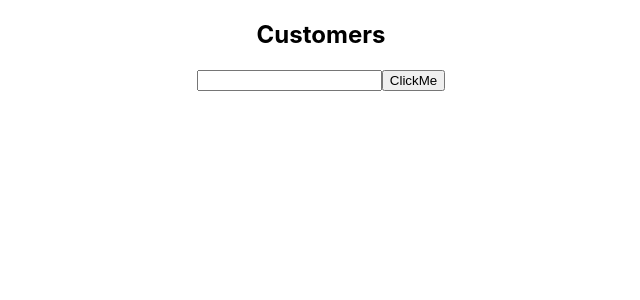
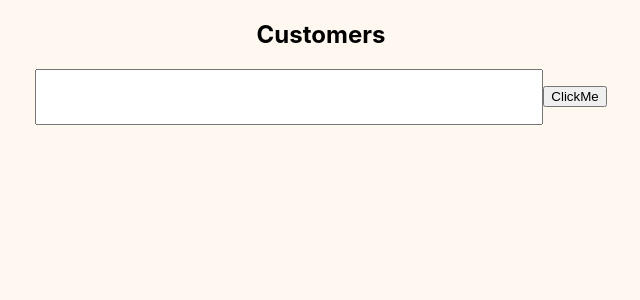
Before and after one commit to NehemiahK/poc, a React (Create React App) app in the folder client/: page / in a window 1280 px wide. Shown: the top 300 px of the page, without its empty margins (319-959 px from the left). Built offline with nearby package versions, Linux system fonts and the light colour scheme.

Commit message:
Update customers.css
Adding some styling

```diff
--- a/client/src/components/customers/customers.css
+++ b/client/src/components/customers/customers.css
@@ -1,3 +1,21 @@
+body {
+  background-color: #FFF8F0;
+  max-width: 100%;
+}
+
+.header {
+  background-color: #92140C;
+  background: url("https://png.pngtree.com/element_pic/00/16/09/1257d6b36eebd4f.jpg") repeat;
+  top: 0;
+  width: 100%;
+  display: flex;
+  justify-content: space-between;
+  color: #111D4A;
+  flex-direction: column;
+  padding: 60px 0;
+  align-items: center;
+}
+
 ul {
   list-style: none;
   padding: 0;
@@ -5,34 +23,47 @@ ul {
   margin: auto;
 }
 
-li{
+li {
   font-size: 1.3rem;
   line-height: 2rem;
   border-bottom: 1px dotted #777;
 }
-.singlesCard{
+
+.singlesCard {
   display: flex;
   border: 1px black solid;
-    margin:10px;
+  margin: 10px;
   width: 600px;
   height: 250px;
+  position: relative;
 }
-.singlesImage{
+
+.singlesImage {
   height: -webkit-fill-available;
+}
 
-}
-.singlesImageContainer{
+.singlesImageContainer {
   width: 250px;
 }
-.singlesCard img{
-    width:250px;
+
+.singlesCard img {
+  width: 250px;
 }
-.singlesDataContainer{
+
+.singlesDataContainer {
   width: 100%;
 }
-.singlesResults{
+
+.singlesResults {
   display: flex;
 }
-.singlesDataContainer p{
-    font-size:10px;
+
+.singlesDataContainer p {
+  font-size: 10px;
 }
+
+#getinput {
+  max-width: 500px;
+  width: 100%;
+  height: 50px;
+}
```
Lines whose indentation alone changed are shown as unchanged.
